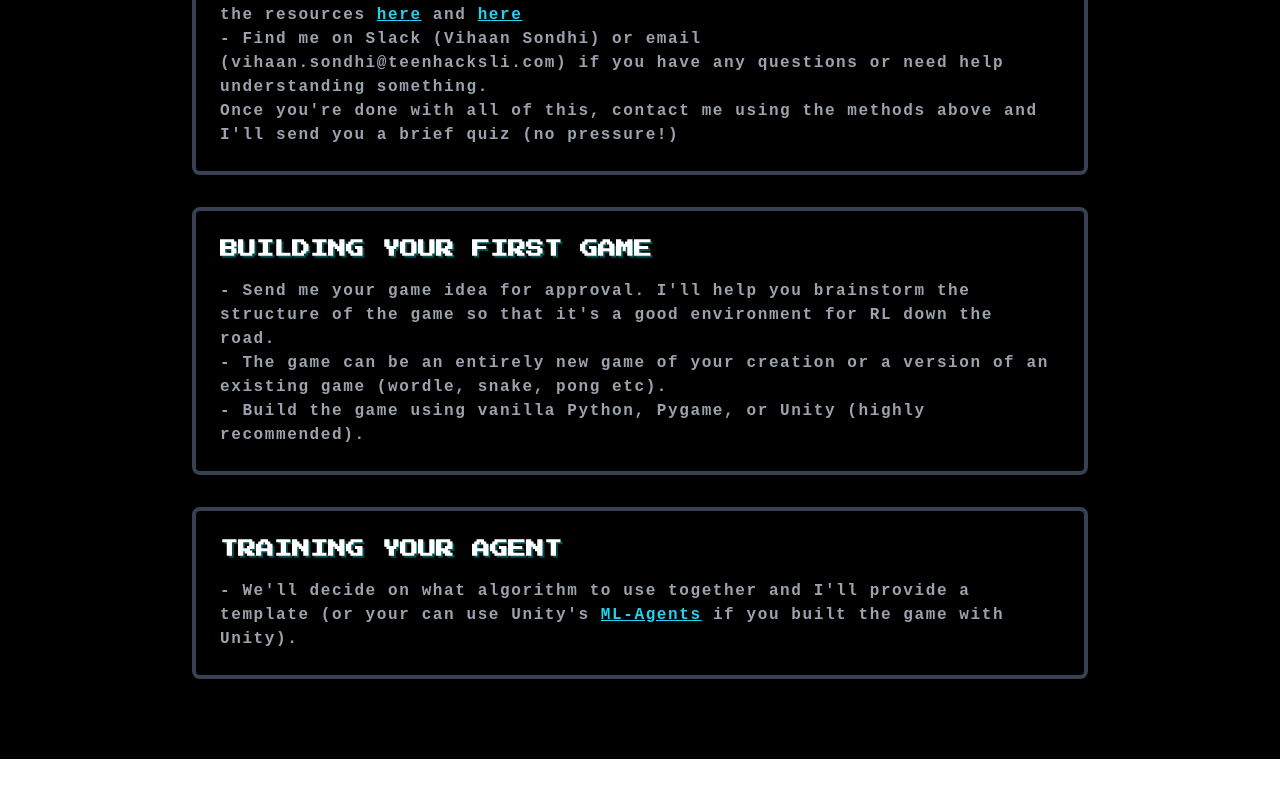
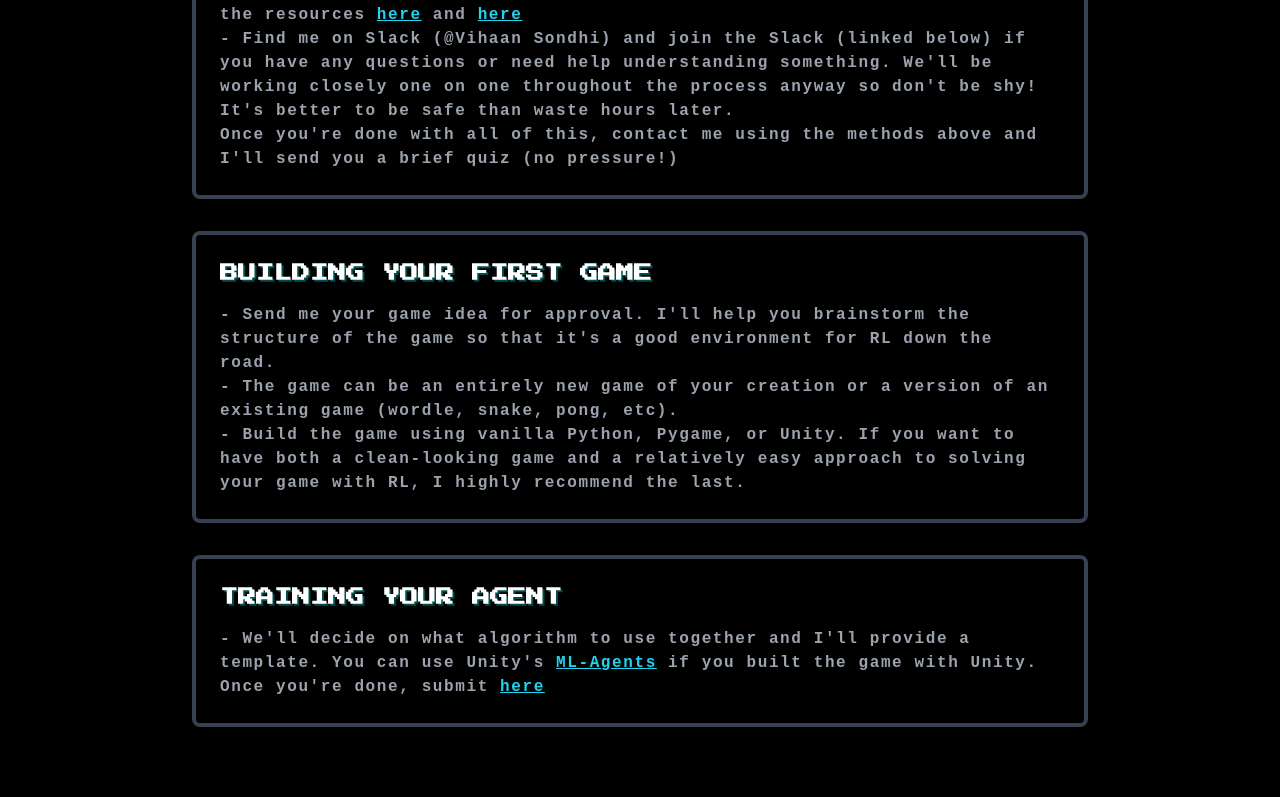
Before and after one commit to MntRushmore/reinforced-website, a Next.js app: page /tutorial in a window 1280 px wide. Shown: the part 497-1294 px from the top of the page. Before the commit the page ends 1256 px from the top, so only its background shows below. Built offline with nearby package versions, Linux system fonts and the light colour scheme.

Commit message:
Update tutorial.tsx

```diff
--- a/tutorial.tsx
+++ b/tutorial.tsx
@@ -80,7 +80,7 @@ export default function Tutorial() {
                         here
                     </a>{" "}
                     <br />
-                    - Find me on Slack (Vihaan Sondhi) or email (vihaan.sondhi@teenhacksli.com) if you have any questions or need help understanding something.
+                    - Find me on Slack (@Vihaan Sondhi) and join the Slack (linked below) if you have any questions or need help understanding something. We'll be working closely one on one throughout the process anyway so don't be shy! It's better to be safe than waste hours later.
                     <br />
                     Once you're done with all of this, contact me using the methods above and I'll send you a brief quiz (no pressure!)
                   </p>
@@ -92,20 +92,25 @@ export default function Tutorial() {
                   <p className="game-text">
                     - Send me your game idea for approval. I'll help you brainstorm the structure of the game so that it's a good environment for RL down the road.
                     <br />
-                    - The game can be an entirely new game of your creation or a version of an existing game (wordle, snake, pong etc).
+                    - The game can be an entirely new game of your creation or a version of an existing game (wordle, snake, pong, etc).
                     <br />
-                    - Build the game using vanilla Python, Pygame, or Unity (highly recommended).
+                    - Build the game using vanilla Python, Pygame, or Unity. If you want to have both a clean-looking game and a relatively easy approach to solving your game with RL, I highly recommend the last.
                   </p>
                 </div>
 
                 <div className="border-4 border-gray-700 rounded-lg p-6">
                   <h2 className="text-2xl font-bold text-white mb-4 pixel-font text-lg">TRAINING YOUR AGENT</h2>
                   <p className="game-text">
-                    - We'll decide on what algorithm to use together and I'll provide a template (or your can use Unity's
+                    - We'll decide on what algorithm to use together and I'll provide a template. You can use Unity's
                     {" "}
                     <a href="https://github.com/Unity-Technologies/ml-agents" target="_blank" rel="noopener noreferrer" className="text-cyan-400 underline hover:text-cyan-300">
                         ML-Agents
-                    </a>{" "} if you built the game with Unity).
+                    </a>{" "} if you built the game with Unity.
+                    <br />
+                    Once you're done, submit {" "}
+                    <a href="https://forms.hackclub.com/t/7ZoxrDjDtius" target="_blank" rel="noopener noreferrer" className="text-cyan-400 underline hover:text-cyan-300">
+                        here
+                    </a>{" "}
                     </p>
                 </div>
               </div>
```
